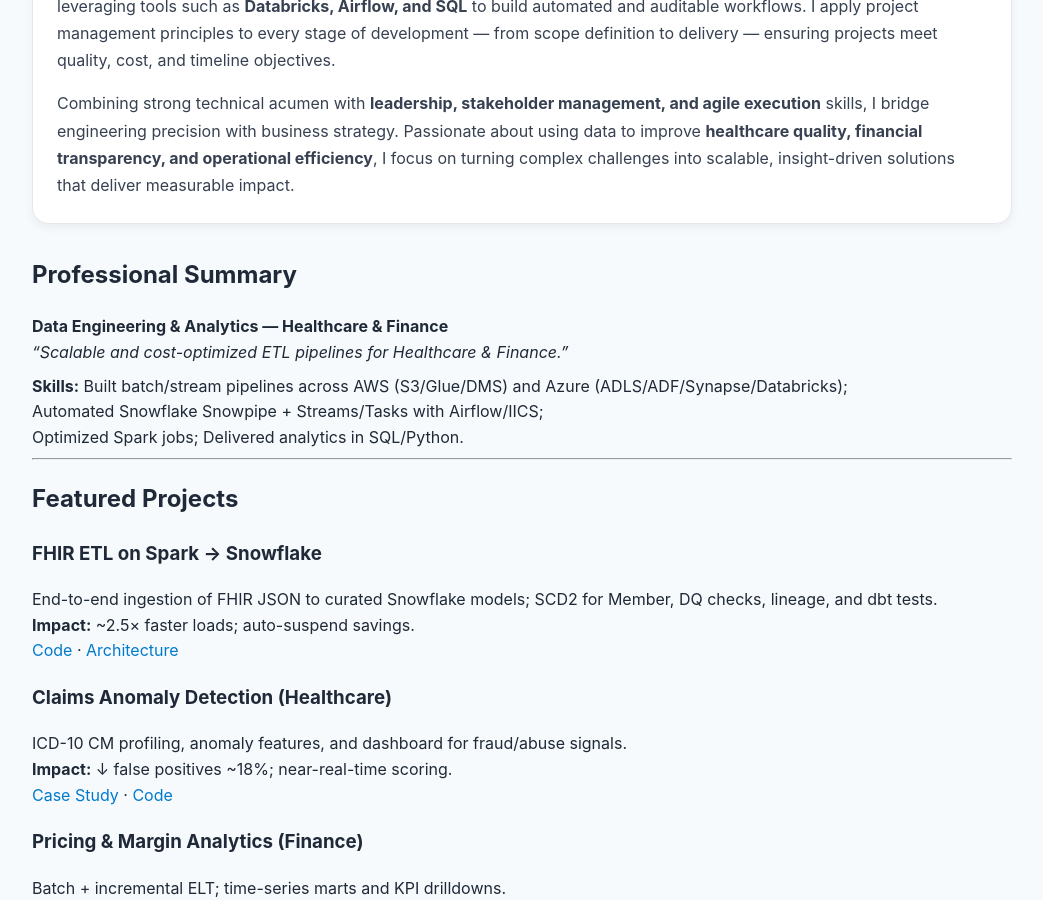
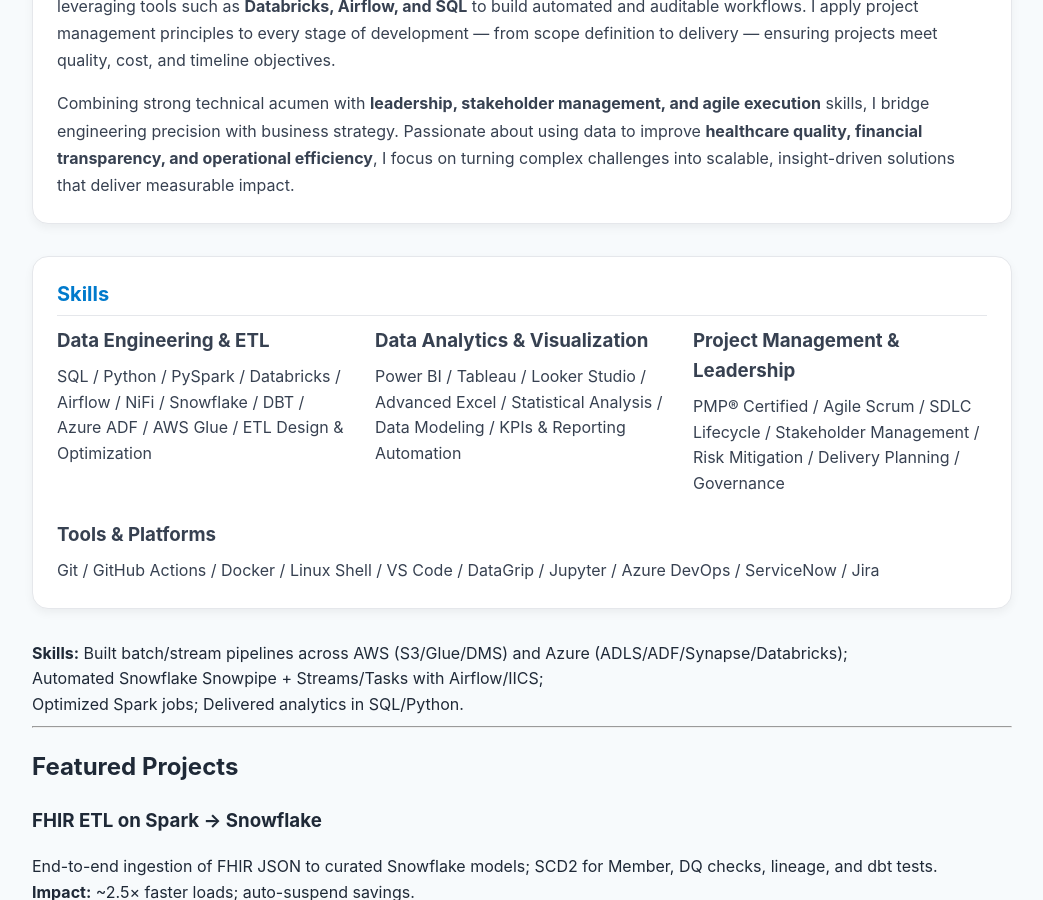
Before and after one commit to PawanJadhav7/PawanJadhav.github.io, a Jekyll site: the page built from index.md, in a window 1280 px wide and 900 px high, scrolled down 496 px. Shown: the whole window, without its empty margins (118-1161 px from the left). Built offline with Jekyll 4.4.1, drawn with Linux system fonts in a browser that asks for light colours.

Commit message:
Update index.md

```diff
--- a/index.md
+++ b/index.md
@@ -46,10 +46,48 @@ layout: default
   </p>
 
 </section>
+<section style="background:#ffffff;border:1px solid #e5e7eb;border-radius:16px;padding:24px;margin:32px 0;box-shadow:0 4px 10px rgba(0,0,0,0.05);">
 
-## Professional Summary
-**Data Engineering & Analytics — Healthcare & Finance**<br>
-*"Scalable and cost-optimized ETL pipelines for Healthcare & Finance."*
+  <h2 style="color:#007ACC;margin-top:0;">Skills</h2>
+
+  <!-- Skill Categories -->
+  <div style="display:flex;flex-wrap:wrap;gap:24px;">
+
+    <!-- Data Engineering -->
+    <div style="flex:1;min-width:250px;">
+      <h3 style="margin:0 0 8px;color:#374151;">Data Engineering & ETL</h3>
+      <p style="margin:0;color:#374151;line-height:1.6;">
+        SQL / Python / PySpark / Databricks / Airflow / NiFi / Snowflake / DBT / Azure ADF / AWS Glue / ETL Design & Optimization
+      </p>
+    </div>
+
+    <!-- Data Analytics -->
+    <div style="flex:1;min-width:250px;">
+      <h3 style="margin:0 0 8px;color:#374151;">Data Analytics & Visualization</h3>
+      <p style="margin:0;color:#374151;line-height:1.6;">
+        Power BI / Tableau / Looker Studio / Advanced Excel / Statistical Analysis / Data Modeling / KPIs & Reporting Automation
+      </p>
+    </div>
+
+    <!-- Project Management -->
+    <div style="flex:1;min-width:250px;">
+      <h3 style="margin:0 0 8px;color:#374151;">Project Management & Leadership</h3>
+      <p style="margin:0;color:#374151;line-height:1.6;">
+        PMP® Certified / Agile Scrum / SDLC Lifecycle / Stakeholder Management / Risk Mitigation / Delivery Planning / Governance
+      </p>
+    </div>
+
+    <!-- Tools & Platforms -->
+    <div style="flex:1;min-width:250px;">
+      <h3 style="margin:0 0 8px;color:#374151;">Tools & Platforms</h3>
+      <p style="margin:0;color:#374151;line-height:1.6;">
+        Git / GitHub Actions / Docker / Linux Shell / VS Code / DataGrip / Jupyter / Azure DevOps / ServiceNow / Jira
+      </p>
+    </div>
+
+  </div>
+
+</section>
 
 **Skills:**
 Built batch/stream pipelines across AWS (S3/Glue/DMS) and Azure (ADLS/ADF/Synapse/Databricks);<br>
```
